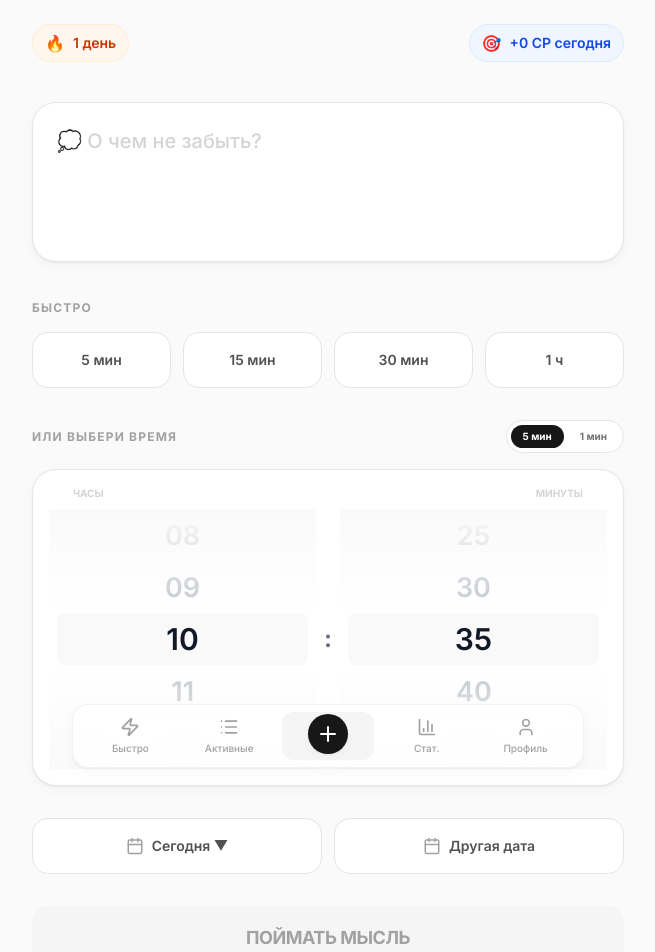
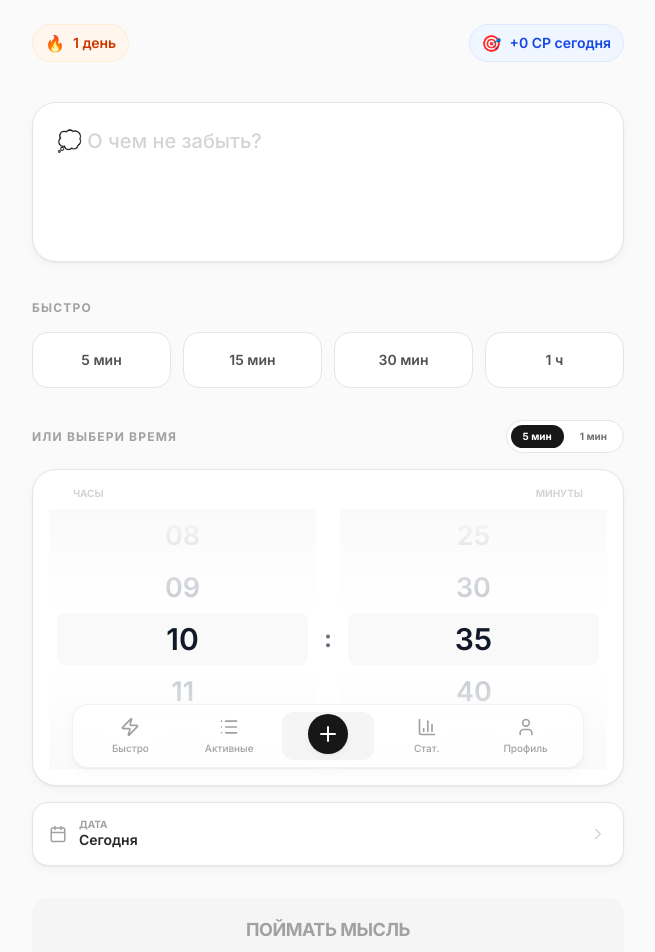
Before and after one commit to Vovadrach/quickremind, a React (Vite) app: page / in a window 1280 px wide. Shown: the top 952 px of the page, without its empty margins (312-967 px from the left). Built offline with nearby package versions, Linux system fonts and the light colour scheme.

Commit message:
feat: add date picker to capture

```diff
--- a/src/components/capture/DatePickerSheet.tsx
+++ b/src/components/capture/DatePickerSheet.tsx
@@ -1,8 +1,9 @@
-import { useState, useMemo } from 'react';
+import { useState, useMemo, useEffect } from 'react';
 import { motion } from 'framer-motion';
 import { BottomSheet } from '@/components/ui/Modal';
 import { Button } from '@/components/ui/Button';
 import { cn } from '@/utils/cn';
+import { useI18n } from '@/hooks/useI18n';
 
 interface DatePickerSheetProps {
   isOpen: boolean;
@@ -11,19 +12,33 @@ interface DatePickerSheetProps {
   onSelectDate: (date: string) => void;
 }
 
-const WEEKDAYS = ['Пн', 'Вт', 'Ср', 'Чт', 'Пт', 'Сб', 'Нд'];
-const MONTHS = [
-  'Січень', 'Лютий', 'Березень', 'Квітень', 'Травень', 'Червень',
-  'Липень', 'Серпень', 'Вересень', 'Жовтень', 'Листопад', 'Грудень'
-];
-
 export function DatePickerSheet({ isOpen, onClose, selectedDate, onSelectDate }: DatePickerSheetProps) {
+  const { copy, getWeekdaysShort, locale } = useI18n();
   const today = new Date();
   const [currentMonth, setCurrentMonth] = useState(today.getMonth());
   const [currentYear, setCurrentYear] = useState(today.getFullYear());
   const [tempSelectedDate, setTempSelectedDate] = useState<string | null>(selectedDate);
 
   const todayStr = today.toISOString().split('T')[0];
+  const weekdays = getWeekdaysShort();
+
+  useEffect(() => {
+    if (!isOpen) return;
+    const baseDate = selectedDate
+      ? new Date(`${selectedDate}T00:00:00`)
+      : new Date(`${todayStr}T00:00:00`);
+    setCurrentMonth(baseDate.getMonth());
+    setCurrentYear(baseDate.getFullYear());
+    setTempSelectedDate(selectedDate ?? todayStr);
+  }, [isOpen, selectedDate, todayStr]);
+
+  const monthLabel = useMemo(() => {
+    const label = new Date(currentYear, currentMonth, 1).toLocaleDateString(locale, {
+      month: 'long',
+      year: 'numeric',
+    });
+    return label.charAt(0).toUpperCase() + label.slice(1);
+  }, [currentYear, currentMonth, locale]);
 
   const days = useMemo(() => {
     const firstDay = new Date(currentYear, currentMonth, 1);
@@ -85,7 +100,7 @@ export function DatePickerSheet({ isOpen, onClose, selectedDate, onSelectDate }:
   };
 
   return (
-    <BottomSheet isOpen={isOpen} onClose={onClose} title="Обрати дату">
+    <BottomSheet isOpen={isOpen} onClose={onClose} title={copy.capture.dateSheetTitle}>
       <div className="p-4">
         {/* Month/Year Navigation */}
         <div className="flex items-center justify-between mb-4">
@@ -98,7 +113,7 @@ export function DatePickerSheet({ isOpen, onClose, selectedDate, onSelectDate }:
             </svg>
           </button>
           <span className="font-semibold text-[var(--color-text-primary)]">
-            {MONTHS[currentMonth]} {currentYear}
+            {monthLabel}
           </span>
           <button
             onClick={goToNextMonth}
@@ -112,7 +127,7 @@ export function DatePickerSheet({ isOpen, onClose, selectedDate, onSelectDate }:
 
         {/* Weekday Headers */}
         <div className="grid grid-cols-7 gap-1 mb-2">
-          {WEEKDAYS.map((day) => (
+          {weekdays.map((day) => (
             <div
               key={day}
               className="text-center text-xs font-medium text-[var(--color-text-tertiary)] py-2"
@@ -161,7 +176,7 @@ export function DatePickerSheet({ isOpen, onClose, selectedDate, onSelectDate }:
             onClick={handleConfirm}
             disabled={!tempSelectedDate || tempSelectedDate < todayStr}
           >
-            Підтвердити
+            {copy.capture.dateConfirm}
           </Button>
         </div>
       </div>
--- a/src/i18n/index.ts
+++ b/src/i18n/index.ts
@@ -22,6 +22,10 @@ type Translation = {
     placeholder: string;
     quickHeader: string;
     customHeader: string;
+    dateButtonLabel: string;
+    dateButtonToday: string;
+    dateSheetTitle: string;
+    dateConfirm: string;
     minuteStepRounded: string;
     minuteStepExact: string;
     hoursLabel: string;
@@ -170,6 +174,10 @@ const ru: Translation = {
     placeholder: '💭 О чем не забыть?',
     quickHeader: 'Быстро',
     customHeader: 'Или выбери время',
+    dateButtonLabel: 'Дата',
+    dateButtonToday: 'Сегодня',
+    dateSheetTitle: 'Выбрать дату',
+    dateConfirm: 'Подтвердить',
     minuteStepRounded: '5 мин',
     minuteStepExact: '1 мин',
     hoursLabel: 'Часы',
@@ -347,6 +355,10 @@ const uk: Translation = {
     placeholder: '💭 Про що не забути?',
     quickHeader: 'Швидко',
     customHeader: 'Або обери час',
+    dateButtonLabel: 'Дата',
+    dateButtonToday: 'Сьогодні',
+    dateSheetTitle: 'Обрати дату',
+    dateConfirm: 'Підтвердити',
     minuteStepRounded: '5 хв',
     minuteStepExact: '1 хв',
     hoursLabel: 'Години',
--- a/src/pages/CapturePage.tsx
+++ b/src/pages/CapturePage.tsx
@@ -1,10 +1,11 @@
 import { useState } from 'react';
 import { useAppStore } from '@/store';
 import { motion, AnimatePresence } from 'framer-motion';
-import { Calendar, CheckCircle2 } from 'lucide-react';
+import { Calendar, CheckCircle2, ChevronRight } from 'lucide-react';
 import { useI18n } from '@/hooks/useI18n';
-import { formatMinutesShort } from '@/utils/time';
+import { formatDateShort, formatMinutesShort } from '@/utils/time';
 import { TimePickerWheel } from '@/components/ui/TimePickerWheel';
+import { DatePickerSheet } from '@/components/capture/DatePickerSheet';
 
 export function CapturePage() {
   const { addReminder, userStats, dailyStats } = useAppStore();
@@ -12,26 +13,35 @@ export function CapturePage() {
   const [text, setText] = useState('');
   const [selectedRelative, setSelectedRelative] = useState<number | null>(null);
   const [showSuccess, setShowSuccess] = useState(false);
+  const [isDatePickerOpen, setIsDatePickerOpen] = useState(false);
 
   // Simulated Wheel Picker State
-  const [hours, setHours] = useState(new Date().getHours());
-  const [minutes, setMinutes] = useState(Math.ceil(new Date().getMinutes() / 5) * 5 % 60);
+  const now = new Date();
+  const todayStr = now.toISOString().split('T')[0];
+  const [hours, setHours] = useState(now.getHours());
+  const [minutes, setMinutes] = useState(Math.ceil(now.getMinutes() / 5) * 5 % 60);
   const [minuteStep, setMinuteStep] = useState<1 | 5>(5);
+  const [selectedDate, setSelectedDate] = useState(todayStr);
 
-  const today = new Date().toISOString().split('T')[0];
+  const today = todayStr;
   const todayCP = dailyStats[today]?.cpEarned || 0;
 
   const handleCapture = () => {
     if (!text.trim()) return;
 
     let targetMinutes: number;
+    let targetDateOverride: string | undefined;
     if (selectedRelative) {
       targetMinutes = selectedRelative;
     } else {
-      const d = new Date();
-      d.setHours(hours, minutes, 0, 0);
-      if (d.getTime() < Date.now()) d.setDate(d.getDate() + 1);
-      targetMinutes = Math.round((d.getTime() - Date.now()) / 60000);
+      const baseDate = selectedDate || todayStr;
+      const [year, month, day] = baseDate.split('-').map(Number);
+      const target = new Date(year, month - 1, day, hours, minutes, 0, 0);
+      if (baseDate === todayStr && target.getTime() < Date.now()) {
+        target.setDate(target.getDate() + 1);
+      }
+      targetMinutes = Math.round((target.getTime() - Date.now()) / 60000);
+      targetDateOverride = target.toISOString().split('T')[0];
     }
 
     if (targetMinutes < 1) targetMinutes = 1;
@@ -40,6 +50,7 @@ export function CapturePage() {
       text: text.trim(),
       minutes: targetMinutes,
       icon: '💭',
+      targetDate: targetDateOverride,
     });
 
     setText('');
@@ -63,6 +74,11 @@ export function CapturePage() {
     setMinuteStep(step);
     setMinutes((prev) => snapMinutes(prev, step));
   };
+
+  const selectedDateLabel =
+    selectedDate === todayStr
+      ? copy.capture.dateButtonToday
+      : formatDateShort(new Date(`${selectedDate}T00:00:00`).getTime(), language);
 
   return (
     <div className="p-6 flex flex-col">
@@ -154,22 +170,22 @@ export function CapturePage() {
               className="w-full"
             />
           </div>
-        </div>
 
-        <div className="flex gap-3">
           <button
-            onClick={() => alert(copy.capture.todayAlert)}
-            className="flex-1 h-14 bg-white border border-neutral-200 rounded-2xl flex items-center justify-center gap-2 text-sm font-semibold text-neutral-600"
+            type="button"
+            onClick={() => setIsDatePickerOpen(true)}
+            className="mt-4 w-full h-16 bg-white border border-neutral-200 rounded-2xl flex items-center justify-between px-4 text-neutral-600 notion-shadow"
           >
-            <Calendar size={18} className="text-neutral-400" />
-            {copy.capture.todayButton}
-          </button>
-          <button
-            onClick={() => alert(copy.capture.otherDateAlert)}
-            className="flex-1 h-14 bg-white border border-neutral-200 rounded-2xl flex items-center justify-center gap-2 text-sm font-semibold text-neutral-600"
-          >
-            <Calendar size={18} className="text-neutral-400" />
-            {copy.capture.otherDateButton}
+            <div className="flex items-center gap-3">
+              <Calendar size={18} className="text-neutral-400" />
+              <div className="flex flex-col items-start leading-tight">
+                <span className="text-[10px] font-bold uppercase text-neutral-400">
+                  {copy.capture.dateButtonLabel}
+                </span>
+                <span className="text-sm font-semibold text-neutral-800">{selectedDateLabel}</span>
+              </div>
+            </div>
+            <ChevronRight size={18} className="text-neutral-300" />
           </button>
         </div>
 
@@ -208,6 +224,13 @@ export function CapturePage() {
           </motion.div>
         )}
       </AnimatePresence>
+
+      <DatePickerSheet
+        isOpen={isDatePickerOpen}
+        onClose={() => setIsDatePickerOpen(false)}
+        selectedDate={selectedDate}
+        onSelectDate={(date) => setSelectedDate(date)}
+      />
     </div>
   );
 }
```
